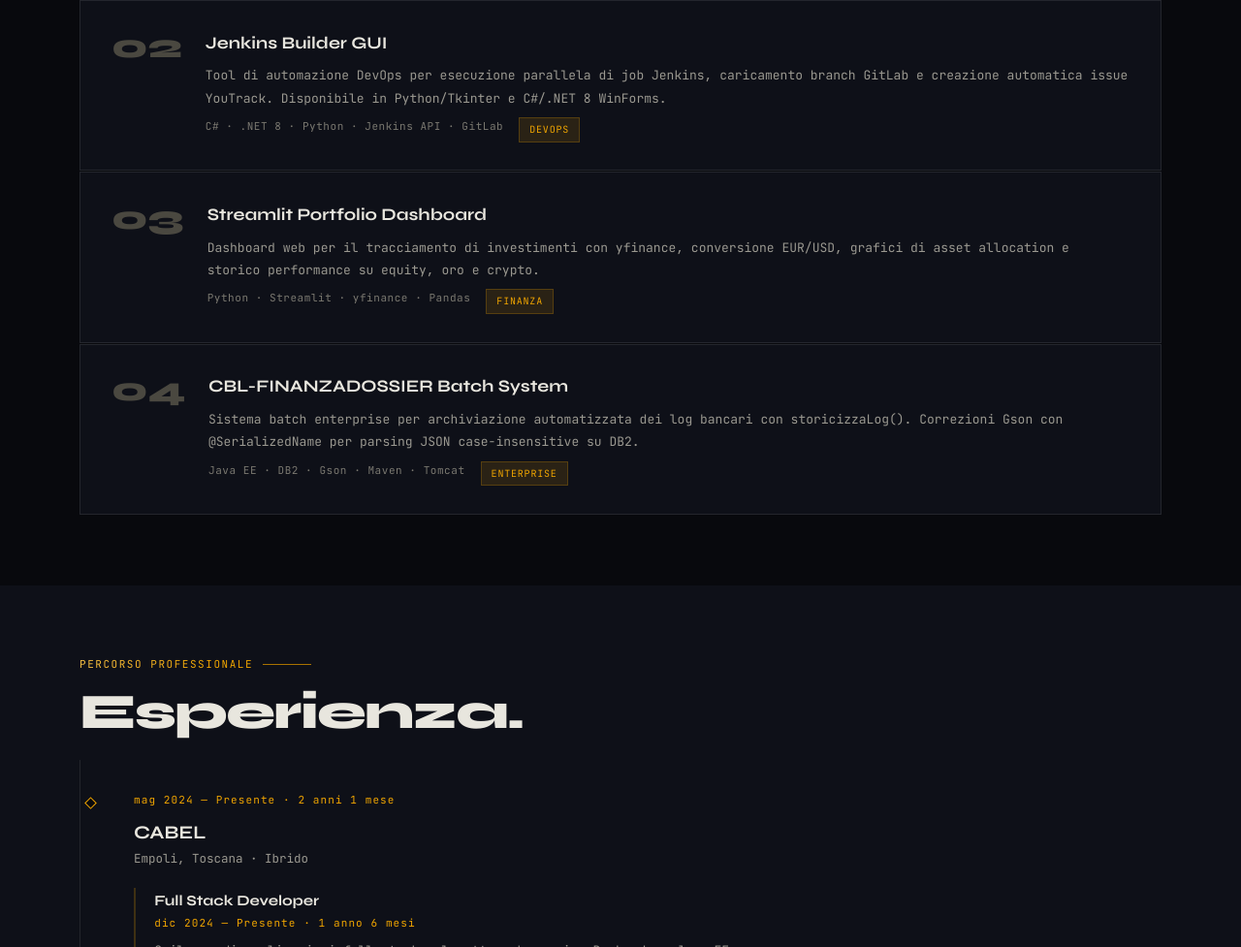
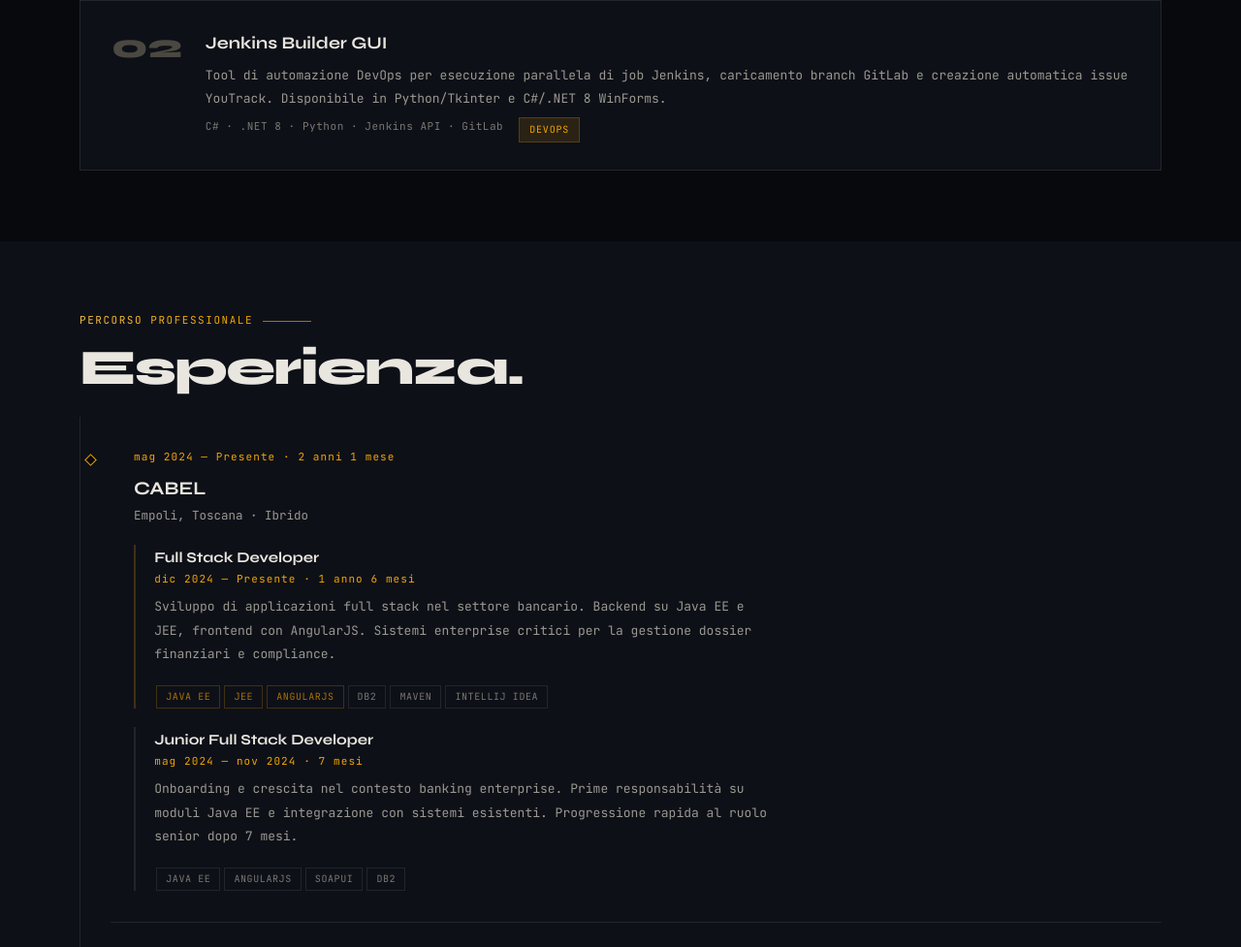
Before and after one commit to alw12/Portfolio_Ale2, a website: page index.html in a window 1280 px wide. Shown: the part 3212-4189 px from the top of the page at 97% size. Drawn offline with nearby package versions, Linux system fonts and the light colour scheme.

Commit message:
rimuovo Streamlit Dashboard e CBL-FINANZADOSSIER dai progetti

```diff
--- a/index.html
+++ b/index.html
@@ -257,8 +257,6 @@ a{color:var(--amber);text-decoration:none;}
 .project-row{background:var(--bg2);border:1px solid var(--border-faint);padding:1.8rem 2rem;transition:background .2s,border-color .2s;margin-bottom:1px;opacity:0;transform:translateX(-20px);}
 .projects-visible .project-row:nth-child(1){animation:slideIn .5s .05s forwards;}
 .projects-visible .project-row:nth-child(2){animation:slideIn .5s .15s forwards;}
-.projects-visible .project-row:nth-child(3){animation:slideIn .5s .25s forwards;}
-.projects-visible .project-row:nth-child(4){animation:slideIn .5s .35s forwards;}
 .project-row:hover{background:var(--bg3);border-color:var(--border-amber);}
 .project-num{font-family:'Syne',sans-serif;font-size:2.2rem;font-weight:800;color:#4a4840;line-height:1;transition:color .2s;}
 .project-row:hover .project-num{color:var(--amber);}
@@ -651,22 +649,6 @@ a:focus-visible,button:focus-visible,[role="button"]:focus-visible,[tabindex]:fo
           <div class="project-title">Jenkins Builder GUI</div>
           <div class="project-desc" data-i18n="p2.desc">Tool di automazione DevOps per esecuzione parallela di job Jenkins, caricamento branch GitLab e creazione automatica issue YouTrack. Disponibile in Python/Tkinter e C#/.NET 8 WinForms.</div>
           <div class="mt-2 d-flex gap-3 flex-wrap"><span class="project-tech">C# · .NET 8 · Python · Jenkins API · GitLab</span><span class="badge-amber">DevOps</span></div>
-        </div>
-      </div></div>
-      <div class="project-row"><div class="d-flex align-items-start gap-4">
-        <div class="project-num">03</div>
-        <div class="flex-grow-1">
-          <div class="project-title">Streamlit Portfolio Dashboard</div>
-          <div class="project-desc" data-i18n="p3.desc">Dashboard web per il tracciamento di investimenti con yfinance, conversione EUR/USD, grafici di asset allocation e storico performance su equity, oro e crypto.</div>
-          <div class="mt-2 d-flex gap-3 flex-wrap"><span class="project-tech">Python · Streamlit · yfinance · Pandas</span><span class="badge-amber" data-i18n="badge.finance">Finanza</span></div>
-        </div>
-      </div></div>
-      <div class="project-row"><div class="d-flex align-items-start gap-4">
-        <div class="project-num">04</div>
-        <div class="flex-grow-1">
-          <div class="project-title">CBL-FINANZADOSSIER Batch System</div>
-          <div class="project-desc" data-i18n="p4.desc">Sistema batch enterprise per archiviazione automatizzata dei log bancari con storicizzaLog(). Correzioni Gson con @SerializedName per parsing JSON case-insensitive su DB2.</div>
-          <div class="mt-2 d-flex gap-3 flex-wrap"><span class="project-tech">Java EE · DB2 · Gson · Maven · Tomcat</span><span class="badge-amber" data-i18n="badge.enterprise">Enterprise</span></div>
         </div>
       </div></div>
     </div>
@@ -1227,7 +1209,7 @@ function setLang(l) {
     { icon:'sbl-ok', label:'OK', text:'Sistema avviato — ', hi:'Portfolio OS v2.0' },
     { icon:'sbl-ok', label:'OK', text:'Caricamento skills — ', hi:'Java EE · AngularJS · C# · Docker' },
     { icon:'sbl-ok', label:'OK', text:'Caricamento esperienza — ', hi:'CABEL · SEI Consulting' },
-    { icon:'sbl-ok', label:'OK', text:'Caricamento progetti — ', hi:'PAC Tracker · Jenkins GUI · Streamlit' },
+    { icon:'sbl-ok', label:'OK', text:'Caricamento progetti — ', hi:'PAC Tracker · Jenkins Builder GUI' },
     { icon:'sbl-warn', label:'~~', text:'Passione per il codice — ', hi:'∞ / ∞' },
     { icon:'sbl-ok', label:'OK', text:'Terminale interattivo — ', hi:'pronto' },
   ];
@@ -1466,9 +1448,7 @@ const termCmds = {
   projects: () => `<div class="term-block">
 <span class="tc-amber" style="font-weight:600">Progetti personali:</span><br><br>
 <span class="tc-purple">01</span> <span class="tc-green">PAC Portfolio Tracker</span>  <span class="tc-gray">Java · Swing · Yahoo Finance · CoinGecko</span><br>
-<span class="tc-purple">02</span> <span class="tc-green">Jenkins Builder GUI  </span>  <span class="tc-gray">C# · .NET 8 · Python · Jenkins API</span><br>
-<span class="tc-purple">03</span> <span class="tc-green">Streamlit Dashboard  </span>  <span class="tc-gray">Python · Streamlit · yfinance · Pandas</span><br>
-<span class="tc-purple">04</span> <span class="tc-green">CBL-FINANZADOSSIER   </span>  <span class="tc-gray">Java EE · DB2 · Gson · Maven</span>
+<span class="tc-purple">02</span> <span class="tc-green">Jenkins Builder GUI  </span>  <span class="tc-gray">C# · .NET 8 · Python · Jenkins API</span>
 </div>`,
 
   education: () => `<div class="term-block">
```
